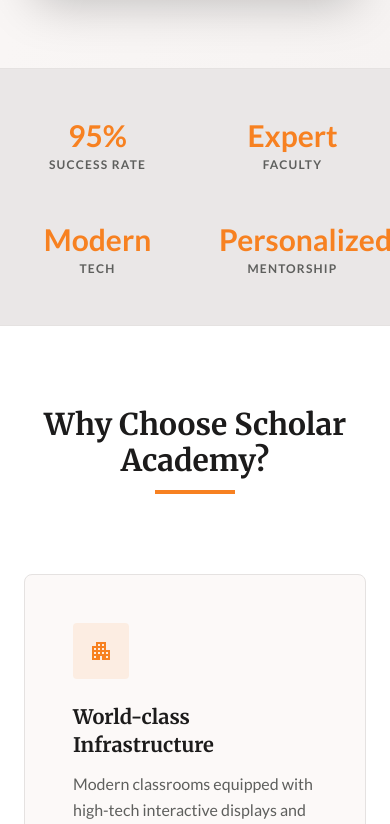
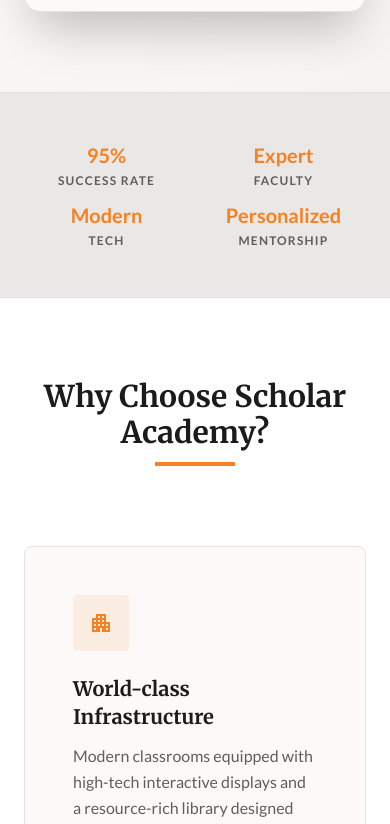
Before and after one commit to Shizuovz/Scholar-Academy, a React (Vite) app: page / in a window 390 px wide. Shown: the part 1460-2284 px from the top of the page. Built offline with nearby package versions, Linux system fonts and the light colour scheme; no server answers; the database is empty.

Commit message:
Fix mobile responsiveness issues for home and contact forms

```diff
--- a/src/components/CallbackForm.tsx
+++ b/src/components/CallbackForm.tsx
@@ -73,7 +73,7 @@ export const CallbackForm: React.FC = () => {
           </div>
           <div className="md:col-span-3 p-8">
             <form className="space-y-4" onSubmit={handleSubmit}>
-              <div className="grid grid-cols-2 gap-4">
+              <div className="grid grid-cols-1 sm:grid-cols-2 gap-4">
                 <div className="space-y-1">
                   <label className="font-label-caps text-secondary uppercase tracking-tight">Full Name</label>
                   <input
--- a/src/components/Footer.tsx
+++ b/src/components/Footer.tsx
@@ -12,7 +12,7 @@ function Footer() {
             <div className="flex items-center gap-sm">
               <img
                 alt="Scholar Academy Logo"
-                className="h-15 w-40 object-contain"
+                className="h-12 w-auto object-contain"
                 src={getMedia('footer_logo', logo)}
               />
             </div>
--- a/src/components/Navbar.tsx
+++ b/src/components/Navbar.tsx
@@ -43,10 +43,10 @@ function Navbar() {
           <Link to="/" className="flex items-center gap-sm" onClick={() => setIsOpen(false)}>
             <img
               alt="Scholar Academy Logo"
-              className="h-30 w-30 object-contain"
+              className="h-12 w-auto object-contain"
               src={getMedia('navbar_logo', logo)}
             />
-            <span className="text-2xl font-bold text-primary hidden xs:inline">
+            <span className="text-2xl font-bold text-primary hidden sm:inline">
               Scholar Academy
             </span>
           </Link>
--- a/src/components/ProgramsOverview.tsx
+++ b/src/components/ProgramsOverview.tsx
@@ -42,7 +42,7 @@ function ProgramsOverview() {
   return (
     <section className="py-xl bg-surface-container-low">
       <div className="max-w-container-max mx-auto px-gutter">
-        <div className="flex flex-col md:flex-row justify-between items-end mb-xl gap-md">
+        <div className="flex flex-col md:flex-row justify-between items-start md:items-end mb-xl gap-md">
           <div className="space-y-sm">
             <h2 className="text-3xl md:text-4xl font-bold text-on-surface">
               Tailored Paths to Success
--- a/src/components/StatBar.tsx
+++ b/src/components/StatBar.tsx
@@ -21,10 +21,10 @@ function StatBar() {
   return (
     <section className="bg-surface-container-high py-lg border-y border-surface-variant">
       <div className="max-w-container-max mx-auto px-gutter">
-        <div className="grid grid-cols-2 md:grid-cols-4 gap-lg text-center">
+        <div className="grid grid-cols-2 md:grid-cols-4 gap-sm md:gap-lg text-center">
           {stats.map((stat) => (
             <div key={stat.label} className="space-y-xs">
-              <p className="text-3xl font-bold text-primary-container">
+              <p className="text-xl sm:text-2xl md:text-3xl font-bold text-primary-container">
                 {stat.value}
               </p>
               <p className="text-secondary font-bold uppercase text-xs tracking-widest">
--- a/src/pages/Admissions.tsx
+++ b/src/pages/Admissions.tsx
@@ -97,7 +97,7 @@ export const Admissions: React.FC = () => {
                       </div>
                       <div>
                         <p className="font-label-caps text-secondary uppercase tracking-wider">Email Us</p>
-                        <p className="font-body-lg font-bold">info@scholaracademydimapur.com</p>
+                        <p className="font-body-lg font-bold break-all">info@scholaracademydimapur.com</p>
                       </div>
                     </div>
                   </div>
--- a/src/pages/Home.tsx
+++ b/src/pages/Home.tsx
@@ -16,7 +16,7 @@ function Home() {
     <div className="bg-background text-on-surface antialiased">
       <Navbar />
 
-      <main>
+      <main className="mt-6">
         <section className="py-xl md:py-32 bg-gradient-to-br from-surface to-surface-container-low overflow-hidden">
           <div className="max-w-container-max mx-auto px-gutter">
             <div className="grid grid-cols-1 md:grid-cols-2 gap-xl items-center">
```
